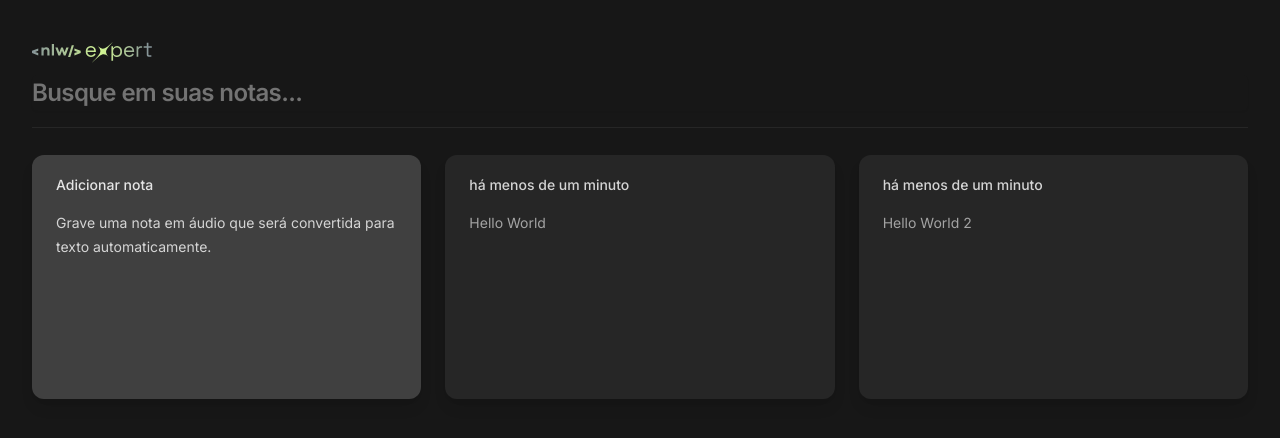
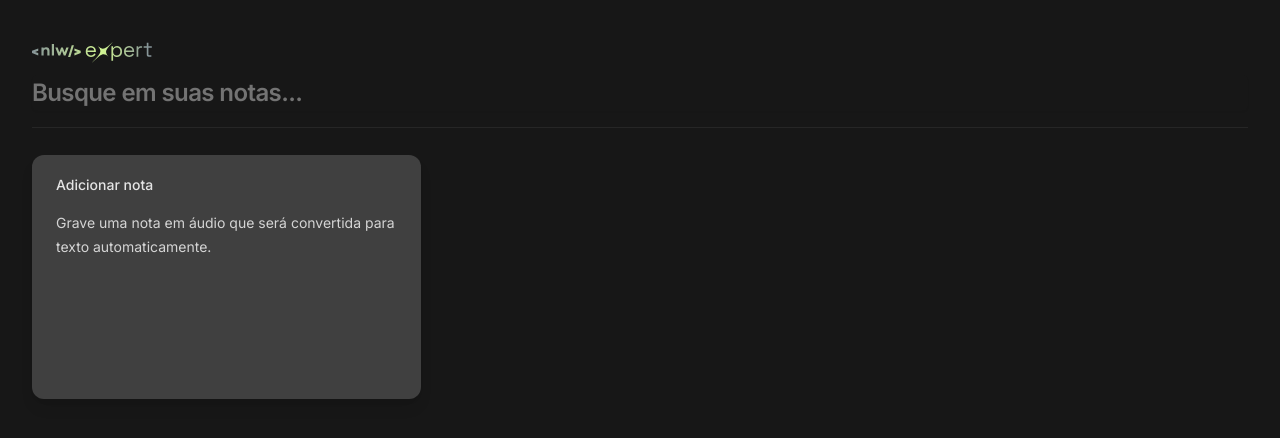
Before and after one commit to VitorAndrey/nlw-expert-react, a React (Vite) app: page / in a window 1280 px wide. Shown: the top 438 px of the page. Built offline with nearby package versions, Linux system fonts and the light colour scheme.

Commit message:
feat: filter notes

```diff
--- a/package.json
+++ b/package.json
@@ -21,14 +21,12 @@
     "react": "^18.2.0",
     "react-dom": "^18.2.0",
     "tailwind-merge": "^2.2.1",
-    "tailwindcss-animate": "^1.0.7",
-    "uuid": "^9.0.1"
+    "tailwindcss-animate": "^1.0.7"
   },
   "devDependencies": {
     "@types/node": "^20.11.16",
     "@types/react": "^18.2.43",
     "@types/react-dom": "^18.2.17",
-    "@types/uuid": "^9.0.8",
     "@vitejs/plugin-react-swc": "^3.5.0",
     "autoprefixer": "^10.4.17",
     "postcss": "^8.4.34",
--- a/src/app.tsx
+++ b/src/app.tsx
@@ -4,7 +4,6 @@ import { NewNoteCard } from "./components/new-note-card";
 import { NoteCard } from "./components/note-card";
 import { Input } from "./components/ui/input";
 import { Separator } from "./components/ui/separator";
-import { v4 as uuidv4 } from "uuid";
 
 export type NoteType = {
   id: string;
@@ -13,19 +12,27 @@ export type NoteType = {
 };
 
 export function App() {
-  const [notes, setNotes] = useState<NoteType[]>([
-    { id: uuidv4(), timeStamp: new Date(), content: "Hello World" },
-    { id: uuidv4(), timeStamp: new Date(), content: "Hello World 2" },
-  ]);
+  const [searchInput, setSearchInput] = useState<string>("");
+
+  const [notes, setNotes] = useState<NoteType[]>(() => {
+    const notesOnStorage = localStorage.getItem("notes");
+
+    return notesOnStorage ? JSON.parse(notesOnStorage) : [];
+  });
 
   function handleAddNote(content: string) {
     const newNote = {
-      id: uuidv4(),
+      id: crypto.randomUUID(),
       content,
       timeStamp: new Date(),
     } satisfies NoteType;
 
-    setNotes((prev) => [newNote, ...prev]);
+    setNotes((prev) => {
+      const notes = [newNote, ...prev];
+      localStorage.setItem("notes", JSON.stringify(notes));
+
+      return notes;
+    });
   }
 
   function handleRemoveNote(id: string) {
@@ -36,6 +43,13 @@ export function App() {
     });
   }
 
+  const filteredNotes =
+    searchInput !== ""
+      ? notes.filter((note) =>
+          note.content.toLowerCase().includes(searchInput.toLowerCase())
+        )
+      : notes;
+
   return (
     <main className="mx-auto max-w-7xl w-[95%] my-10">
       <header className="space-y-3">
@@ -43,6 +57,8 @@ export function App() {
 
         <form className="w-full">
           <Input
+            value={searchInput}
+            onChange={(e) => setSearchInput(e.target.value)}
             id="search-note"
             className="text-2xl p-0 border-none tracking-tight font-semibold placeholder:text-neutral-500 focus-visible:ring-0"
             placeholder="Busque em suas notas..."
@@ -60,7 +76,7 @@ export function App() {
           onAddNote={handleAddNote}
         />
 
-        {notes.map((note) => (
+        {filteredNotes.map((note) => (
           <NoteCard key={note.id} note={note} onRemoveNote={handleRemoveNote} />
         ))}
       </section>
```
Also changed, not shown: 1 other file (tests, documents, lock files or other folders).
